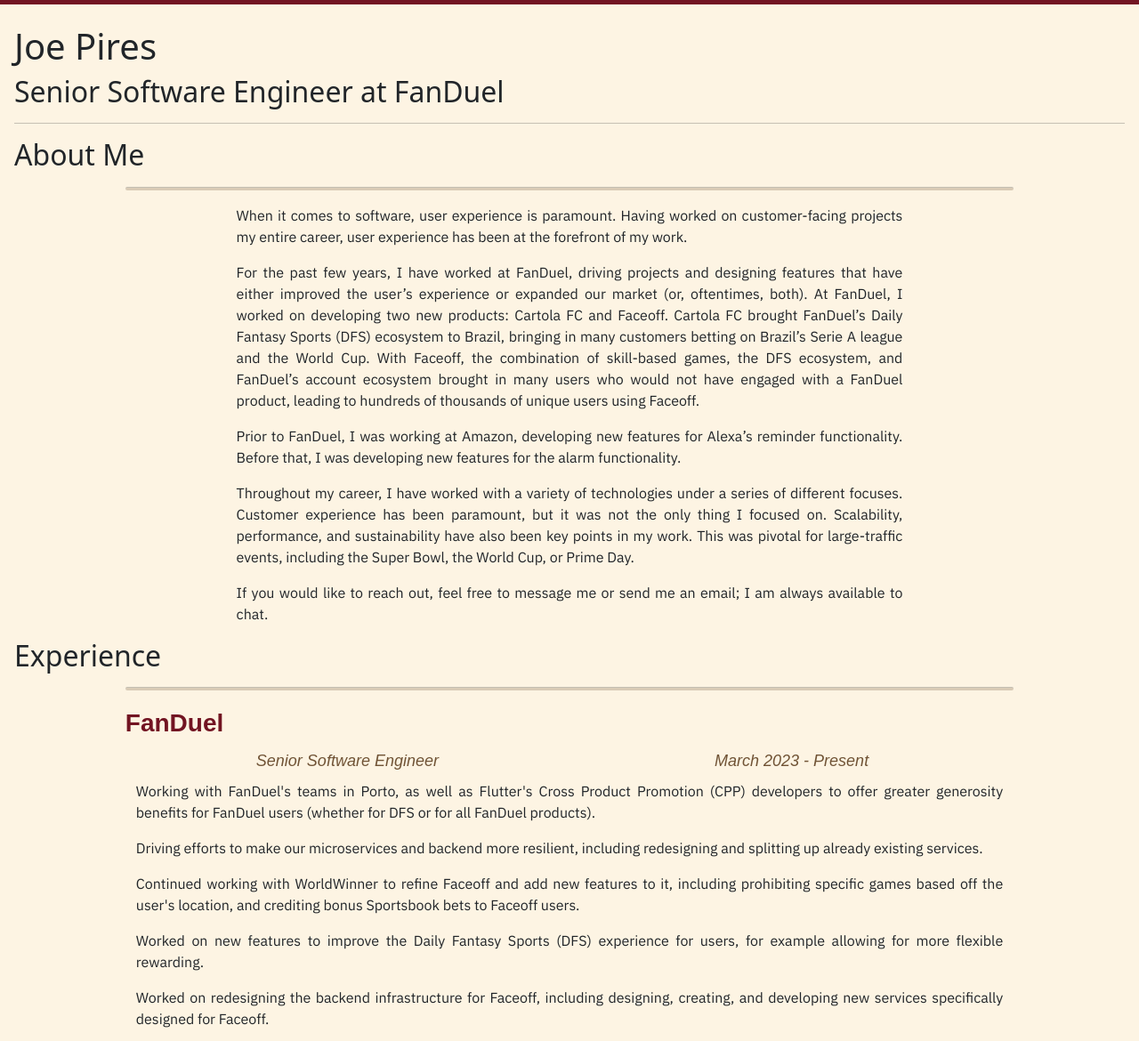
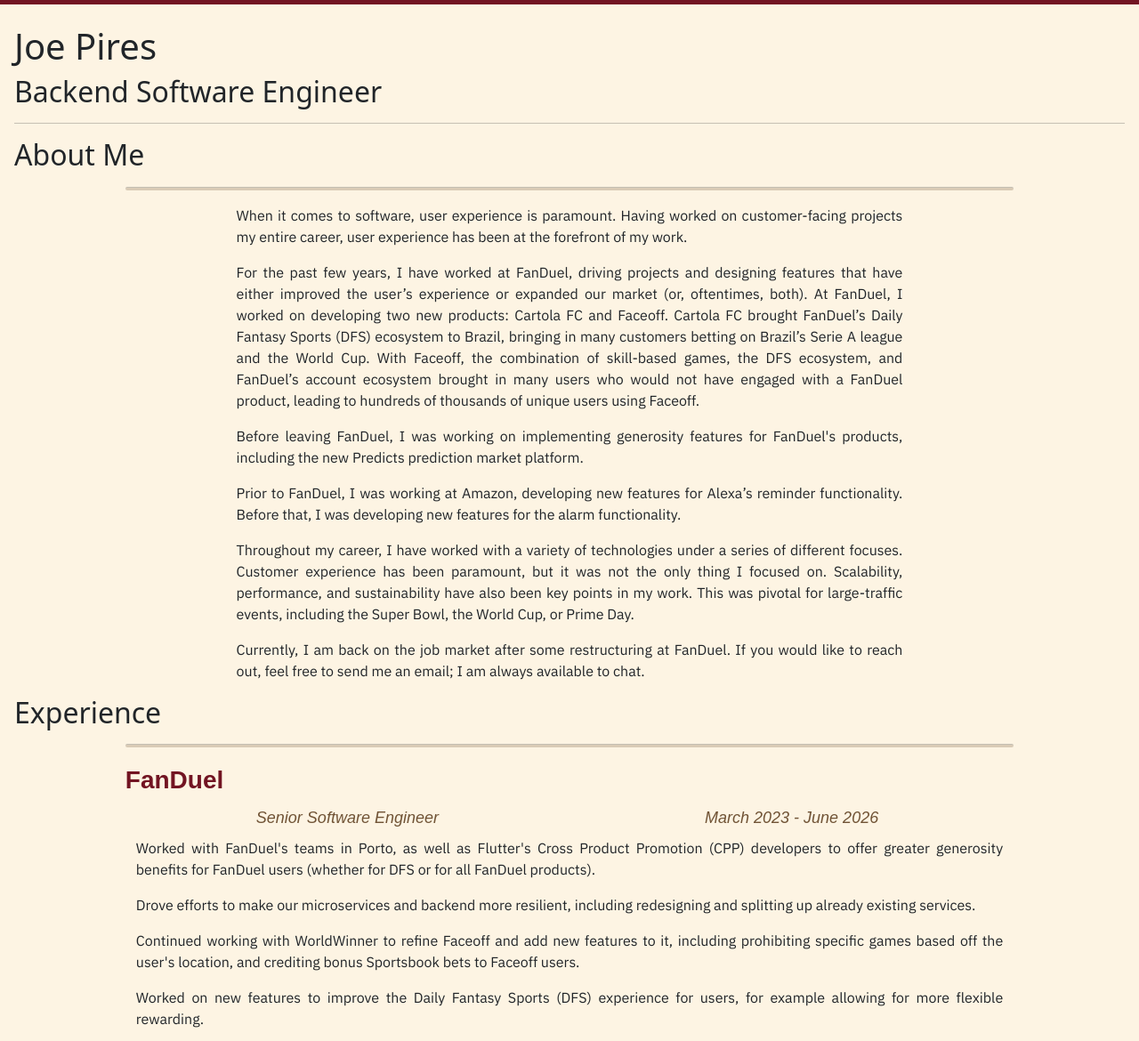
Before and after one commit to piresjo/piresjo.github.io, a website: page index.html in a window 1280 px wide. Shown: the part 52-1222 px from the top of the page at 89% size. Drawn offline with nearby package versions, Linux system fonts and the light colour scheme; a web font is replaced by a local one.

Commit message:
update site to match current info

```diff
--- a/index.html
+++ b/index.html
@@ -44,7 +44,7 @@
                            <li>
                               <hr class="dropdown-divider">
                            </li>
-                           <li><a class="dropdown-item navbar-dropdown-link" href="piresResume2025.pdf">My Resume</a></li>
+                           <li><a class="dropdown-item navbar-dropdown-link" href="PiresResume2026.pdf">My Resume</a></li>
                            <li><a class="dropdown-item navbar-dropdown-link" href="https://www.linkedin.com/in/joe-pires-8b039b106/">My LinkedIn</a></li>
                            <li>
                               <hr class="dropdown-divider">
@@ -60,7 +60,7 @@
       <div class="main">
          <div id="top">
             <h1 class="title-text">Joe Pires</h1>
-            <h2 class="title-text">Senior Software Engineer at FanDuel</h2>
+            <h2 class="title-text">Backend Software Engineer</h2>
          </div>
          <hr class="header-section-line"/>
          <div>
@@ -69,9 +69,10 @@
             <div class="about-section-text">
                <p class="main-text">When it comes to software, user experience is paramount. Having worked on customer-facing projects my entire career, user experience has been at the forefront of my work.</p>
                <p class="main-text">For the past few years, I have worked at FanDuel, driving projects and designing features that have either improved the user’s experience or expanded our market (or, oftentimes, both). At FanDuel, I worked on developing two new products: Cartola FC and Faceoff. Cartola FC brought FanDuel’s Daily Fantasy Sports (DFS) ecosystem to Brazil, bringing in many customers betting on Brazil’s Serie A league and the World Cup. With Faceoff, the combination of skill-based games, the DFS ecosystem, and FanDuel’s account ecosystem brought in many users who would not have engaged with a FanDuel product, leading to hundreds of thousands of unique users using Faceoff.</p>
+               <p class="main-text">Before leaving FanDuel, I was working on implementing generosity features for FanDuel's products, including the new Predicts prediction market platform.</p>
                <p class="main-text">Prior to FanDuel, I was working at Amazon, developing new features for Alexa’s reminder functionality. Before that, I was developing new features for the alarm functionality.</p>
                <p class="main-text">Throughout my career, I have worked with a variety of technologies under a series of different focuses. Customer experience has been paramount, but it was not the only thing I focused on. Scalability, performance, and sustainability have also been key points in my work. This was pivotal for large-traffic events, including the Super Bowl, the World Cup, or Prime Day.</p>
-               <p class="main-text">If you would like to reach out, feel free to message me or send me an email; I am always available to chat.</p>
+               <p class="main-text">Currently, I am back on the job market after some restructuring at FanDuel. If you would like to reach out, feel free to send me an email; I am always available to chat.</p>
             </div>
          </div>
          <h2 class="title-text" id="experience">Experience</h2>
@@ -86,12 +87,12 @@
                      Senior Software Engineer
                   </div>
                   <div class="col">
-                     March 2023 - Present
+                     March 2023 - June 2026
                   </div>
                </div>
                <div class="row main-text">
-                  <p>Working with FanDuel's teams in Porto, as well as Flutter's Cross Product Promotion (CPP) developers to offer greater generosity benefits for FanDuel users (whether for DFS or for all FanDuel products).</p>
-                  <p>Driving efforts to make our microservices and backend more resilient, including redesigning and splitting up already existing services.</p>
+                  <p>Worked with FanDuel's teams in Porto, as well as Flutter's Cross Product Promotion (CPP) developers to offer greater generosity benefits for FanDuel users (whether for DFS or for all FanDuel products).</p>
+                  <p>Drove efforts to make our microservices and backend more resilient, including redesigning and splitting up already existing services.</p>
                   <p>Continued working with WorldWinner to refine Faceoff and add new features to it, including prohibiting specific games based off the user's location, and crediting bonus Sportsbook bets to Faceoff users.</p>
                   <p>Worked on new features to improve the Daily Fantasy Sports (DFS) experience for users, for example allowing for more flexible rewarding.</p>
                   <p>Worked on redesigning the backend infrastructure for Faceoff, including designing, creating, and developing new services specifically designed for Faceoff.</p>
```
Also changed, not shown: 2 other files.
